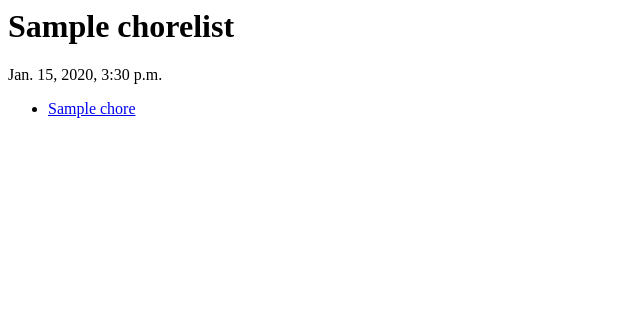
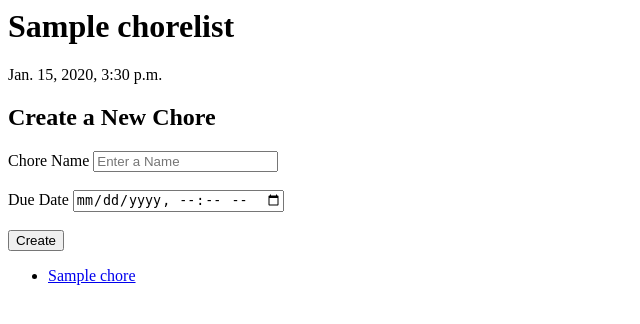
Before and after one commit to deepakmk1993/chorelist, a Django app: page /chores/1/ in a window 1280 px wide. Shown: the top 324 px of the page, without its empty margins (0-640 px from the left). Run offline with Django 3.2, Linux system fonts and the light colour scheme; tables that the repository leaves empty hold one stand-in row (values such as "Sample post").

Commit message:
updated views & urls and added templates

```diff
--- a/chores/templates/chores/detail.html
+++ b/chores/templates/chores/detail.html
@@ -1,5 +1,18 @@
 <h1>{{chorelist}}</h1>
 <p>{{chorelist.due_date}}</p>
+
+<h2>Create a New Chore</h2>
+<form action="/chores/{{chorelist.id}}/" method="post">
+    {% csrf_token %}
+    <label for="name">Chore Name</label>
+    <input type="textbox" name="name" id="name" placeholder="Enter a Name">
+    <br><br>
+    <label for="duedate">Due Date</label>
+    <input type="datetime-local" name="duedate" id="duedate" />
+    <br><br>
+    <input type="submit" value="Create">
+</form>
+
 
 {% if chorelist.chore_set.all %}
   <ul>
@@ -9,5 +22,5 @@
   </ul>
 
 {% else %}
-  <p>No Chores are Currently associated with ChoreList #{{chorelist.id}}</p>
+  <p>No Chores are Currently associated with #{{chorelist}}</p>
 {% endif %}
--- a/chores/views.py
+++ b/chores/views.py
@@ -25,8 +25,13 @@ def newlist(request):
 
 def detail(request, chorelist_id):
     # return HttpResponse("You're looking at ChoreList #%s" % chorelist_id)
-    list = get_object_or_404(ChoreList, pk=chorelist_id)
-    return render(request, 'chores/detail.html', { 'chorelist': list })
+    if request.POST:
+        chore = Chore(chore_list_id=chorelist_id, name=request.POST['name'], due_date=request.POST['duedate'])
+        chore.save()
+        return HttpResponseRedirect('/chores')
+    else:
+        list = get_object_or_404(ChoreList, pk=chorelist_id)
+        return render(request, 'chores/detail.html', { 'chorelist': list })
 
 def choredetail(request, chorelist_id, chore_id):
     # return HttpResponse("You're looking at the Chore #%s from ChoreList #%s" % (chore_id, chorelist_id))
```
